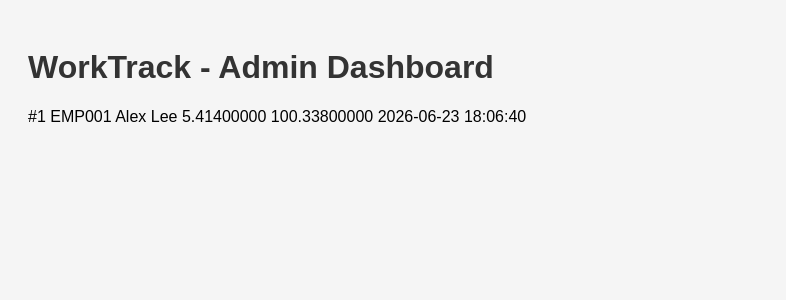
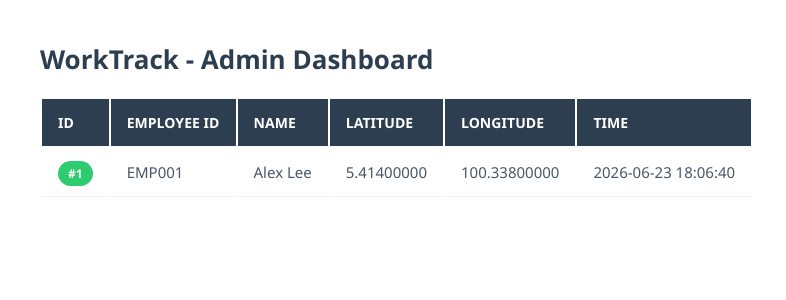
Before and after one commit to HuiLin0809/OS-Project---WorkTrack, a Flask app: page / in a window 1280 px wide. Shown: the top 300 px of the page, without its empty margins (0-786 px from the left). Run offline with Flask 3, Linux system fonts and the light colour scheme; data comes from the database, SQL or seed files in the repository.

Commit message:
update admin dashboard layout and styling

```diff
--- a/templates/dashboard.html
+++ b/templates/dashboard.html
@@ -5,21 +5,29 @@
 	<meta name="viewport" content="width=device-width, initial-scale=1.0">
 	<title>WorkTrack Admin Dashboard</title>
 	<style>
-		body { font-family: Arial, sans-serif; padding: 20px; background: #f5f5f5; }
-		h1 { color: #333; }
-		table { width: 100%; border-collapse: collapse; background: white; margin-top: 20px; box-shadow: 0 2px 5px rgba(0,0,0,0.1); }
-		th { background: #1f7c33; color: white; padding: 12px; text-align: left; }
-		td { padding: 12px; border-bottom: 1px solid #ddd; color: #333; }
-		tr:hover { background: #f1f1f1; }
-		.badge { background: #1f7c33; color: white; padding: 4px 10px; border-radius: 12px; font-size: 12px; font-weight: bold; }
-		.stats { background: white; padding: 15px; border-radius: 8px; margin-bottom: 20px; box-shadow: 0 2px 5px rgba(0,0,0,0.05); }
+		body { font-family: 'Segoe UI', Arial, sans-serif; padding:24px; backgound: #f8f9fa; color: #333; margin: 0; }
+                 .dashboard-container { max-width: 1200px; margin: 0 auto; }
+                 h1 { color: #2c3e50; font-size: 26px; font-weight: 600; margin-bottom: 20px; }
+                 .stats { background: white; padding: 16px 20 px; border-radius: 8px; margin-bottom: 24px; box-shadow: 0 4 px 6px rgba(0,0,0,0.05); display: inline-block; font-size: 15px; border-left: 4 px solid #2ecc71; }
+                 .stats strong { color: #2c3e50; }
+                 .table-responsive { background: white; box-shadow: 0 4px 6px rgba(0,0,0,0.05); border-radius: 8px; overflow: hidden; }
+                 table { width: 100% border-collapse: collapse; text-align: left; }
+                 th { background: #2c3e50; color: white; padding: 14px 16px; font-size: 14px; text-transform: uppercase; letter-spacing: 0.05px; }
+                 td { padding: 14px 16px; border-bottom: 1px solid #eef2f3; color: #4a5568; font-size: 15px; }
+                 tr:nth-child(even) { background-color: #fcfdfd; }
+                 tr:hover { background: #f1f5f9;
+                 transition: background-color 0.2s ease; }
+                 .badge { background: #2ecc71; color: white; padding: 4px 10px; border-radius: 20px; font-size: 12px; font-weight: bold; display: inline-block: }
+                  .emp-id { font-weight: bold; color: #2c3e50; }
 	</style>
 </head>
 <body>
+        <div class="dashboard-container">
 	<h1>WorkTrack - Admin Dashboard</h1>
 	<div class = "stats>
 		<strong>Total Check-ins:</strong> {{ records|length }}
 	</div>
+        <div class="table-responsive">
 	<table>
 		<thead>
 			<tr>
@@ -44,6 +52,8 @@
 			{% endfor %}
 		</tbody>
 	</table>
+         </div>
+         </div>
 	<script>
 		setTimeout(() => location.reload(), 5000);
 	</script>
```
